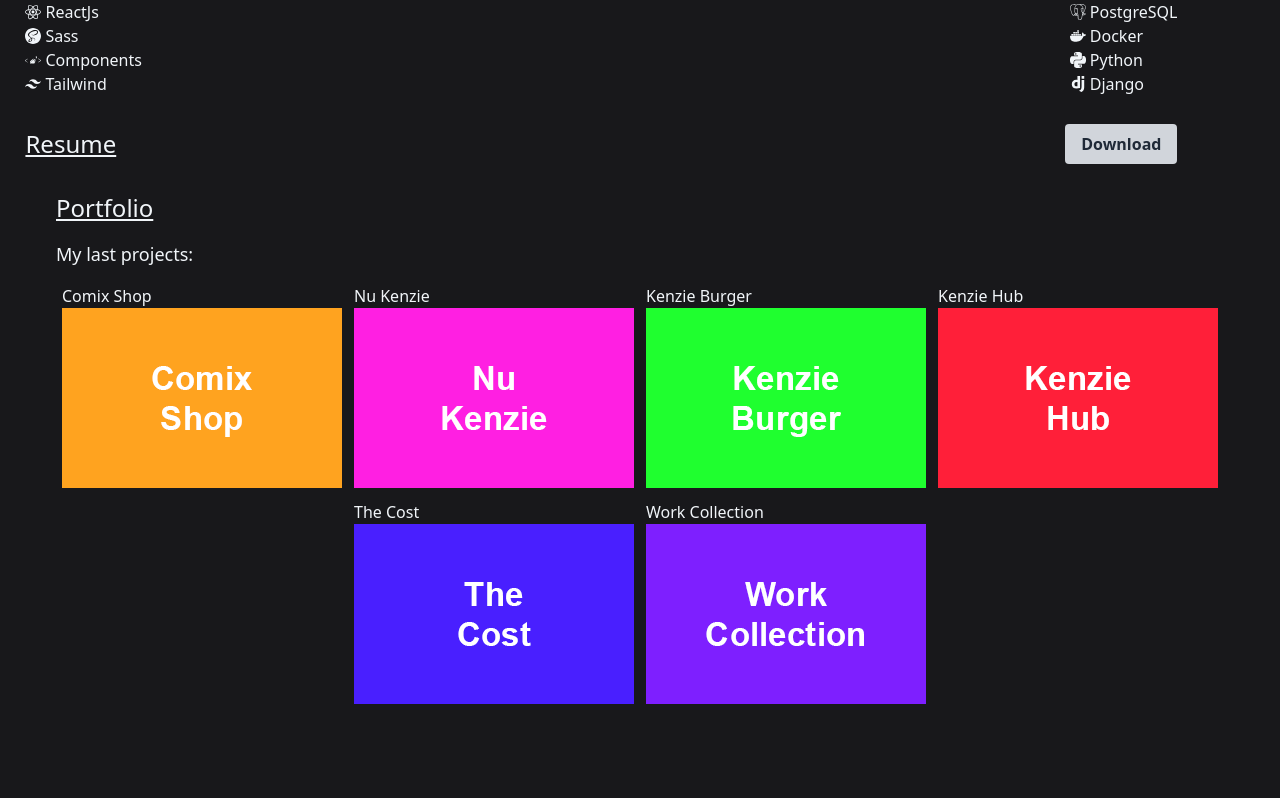
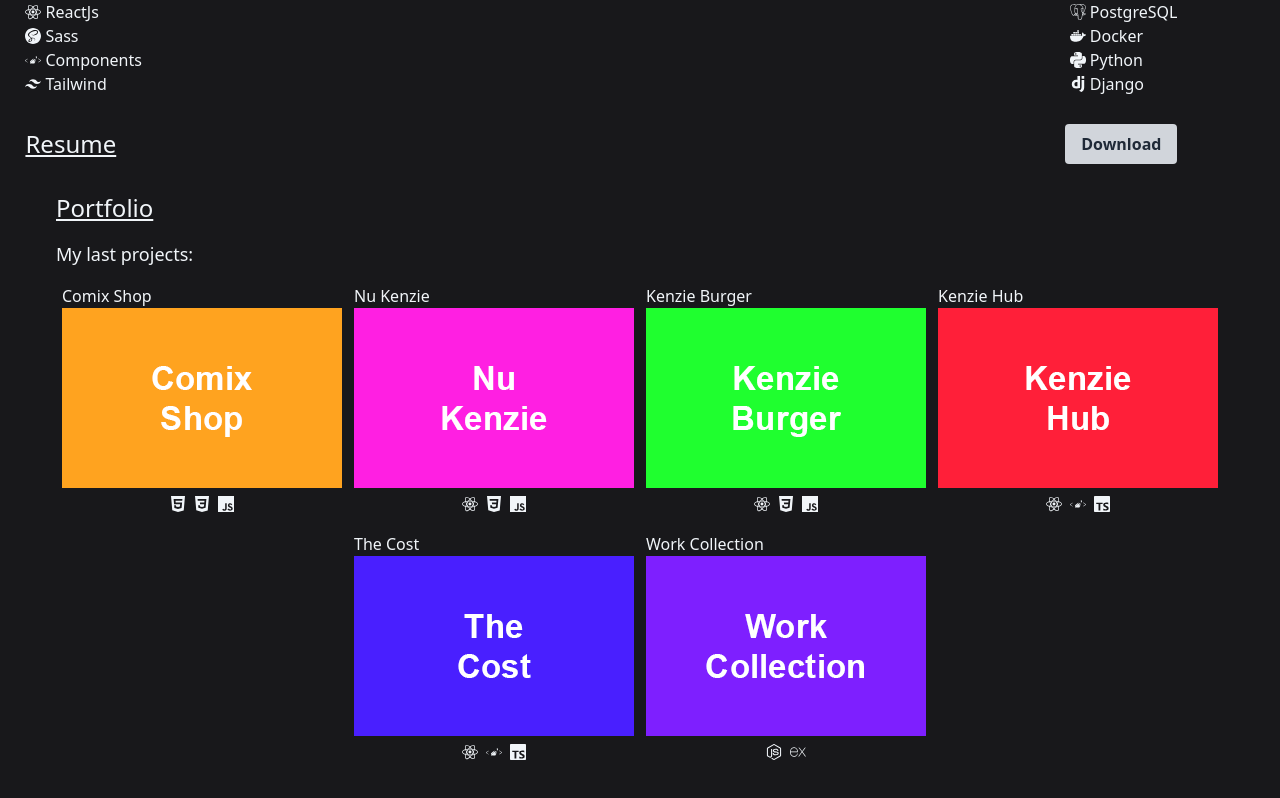
Before and after one commit to evertondsvieira/everton-dev, a React (Vite) app in the folder portifolio/: page /projects in a window 1280 px wide. Shown: the part 1158-1956 px from the top of the page. Before the commit the page ends 1894 px from the top, so only its background shows below. Built offline with nearby package versions, Linux system fonts and the light colour scheme.

Commit message:
feat: added icons

```diff
--- a/portifolio/src/pages/Projects/index.tsx
+++ b/portifolio/src/pages/Projects/index.tsx
@@ -1,3 +1,5 @@
+import { SiExpress, SiCss3, SiJavascript, SiHtml5, SiNodedotjs, SiReact, SiStyledcomponents, SiTypescript } from "react-icons/si";
+
 const Projects = () => {
     return(
         <div id="projects" className="text-slate-100">
@@ -7,26 +9,55 @@ const Projects = () => {
                 <div>
                     <p>Comix Shop</p>
                     <a href="https://evertondsvieira.github.io/Comix-Shop/" target="blank"><img src="/comixshop.png" alt="" /></a>
+                    <div className="flex items-center justify-center m-2 gap-2">
+                        <SiHtml5 />
+                        <SiCss3 />
+                        <SiJavascript />
+                    </div>
                 </div>
                 <div>
                     <p>Nu Kenzie</p>
                     <a href="https://react-entrega-s1-nu-kenzie-evertondsvieira.vercel.app/" target="blank"><img src="/nukenzie.png" alt="" /></a>
+                    <div className="flex items-center justify-center m-2 gap-2">
+                        <SiReact />
+                        <SiCss3 />
+                        <SiJavascript />
+                    </div>
                 </div>
                 <div>
                     <p>Kenzie Burger</p>
                     <a href="https://react-entrega-s1-hamburgueria-da-kenzie-evertondsvieira.vercel.app/" target="blank"><img src="/kenzieburger.png" alt="" /></a>
+                    <div className="flex items-center justify-center m-2 gap-2">
+                        <SiReact />
+                        <SiCss3 />
+                        <SiJavascript />
+                    </div>
                 </div>
                 <div>
                     <p>Kenzie Hub</p>
                     <a href="https://kenzie-hub-eight-gamma.vercel.app/" target="blank"><img src="/kenziehub.png" alt="" /></a>
+                    <div className="flex items-center justify-center m-2 gap-2">
+                        <SiReact />
+                        <SiStyledcomponents />
+                        <SiTypescript />
+                    </div>
                 </div>
                 <div>
                     <p>The Cost</p>
                     <a href="https://thecost.vercel.app/" target="blank"><img src="/thecost.png" alt="" /></a>
+                    <div className="flex items-center justify-center m-2 gap-2">
+                        <SiReact />
+                        <SiStyledcomponents />
+                        <SiTypescript />
+                    </div>
                 </div>
                 <div>
                     <p>Work Collection</p>
                     <a href="https://github.com/evertondsvieira/WorkCollection" target="blank"><img src="/workcollection.png" alt="" /></a>
+                    <div className="flex items-center justify-center m-2 gap-2">
+                        <SiNodedotjs />
+                        <SiExpress />
+                    </div>
                 </div>
             </div>
         </div>
```
